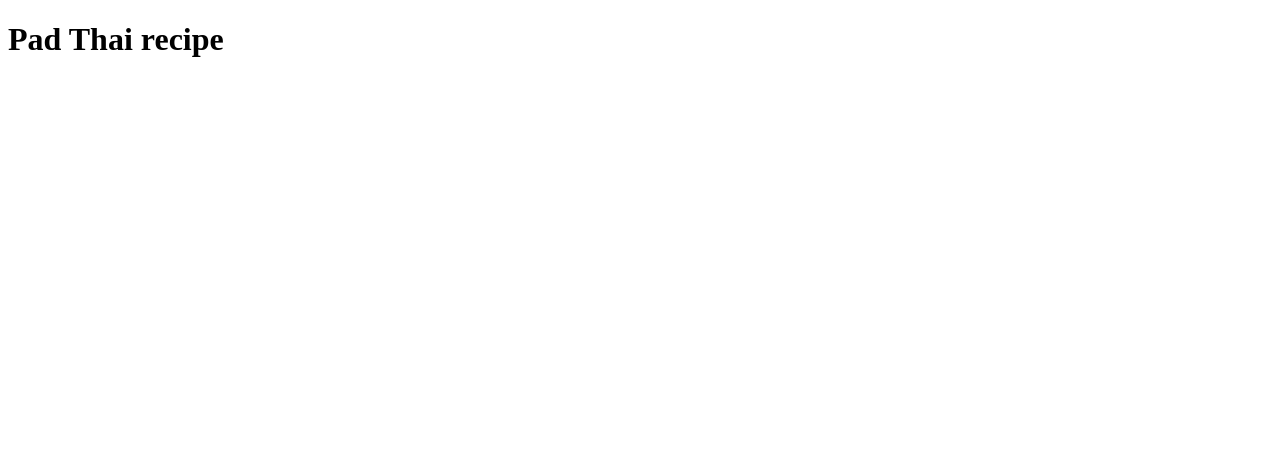
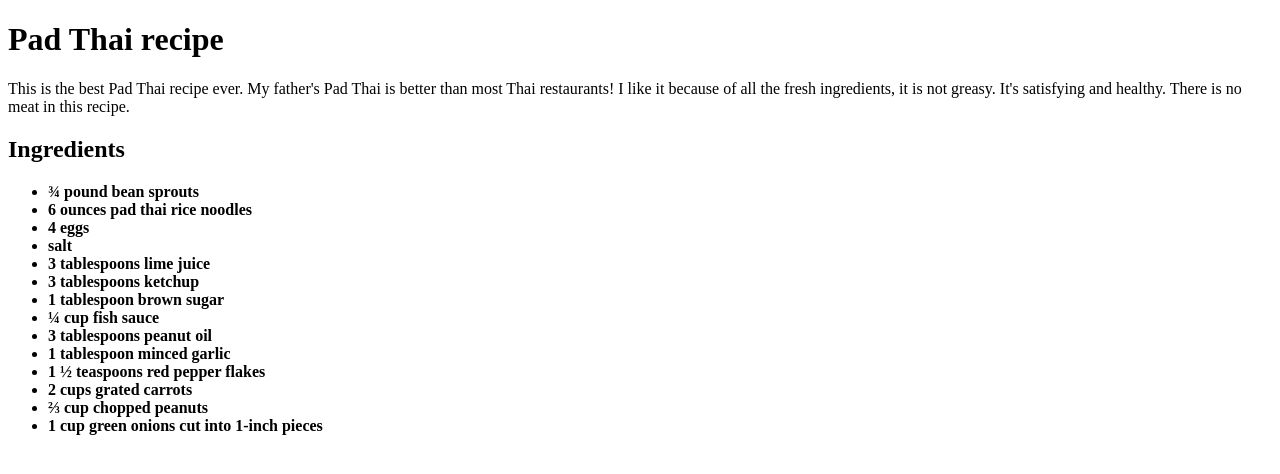
Before and after one commit to neuenmiller/Odin-Recipe, a plain HTML site: page recipes/pad-thai.html in a window 1280 px wide. Drawn offline with Linux system fonts and the light colour scheme.

Commit message:
Finish pad-thai.html

```diff
--- a/recipes/pad-thai.html
+++ b/recipes/pad-thai.html
@@ -7,6 +7,38 @@
 </head>
 <body>
     <h1>Pad Thai recipe</h1>
+    <p>This is the best Pad Thai recipe ever. My father's Pad Thai is better than most Thai restaurants! I like it because of all the fresh ingredients, it is not greasy. It's satisfying and healthy. There is no meat in this recipe.</p>
 
+    <h2>Ingredients</h2>
+    <ul>
+        <li><strong>¾ pound bean sprouts</strong></li>
+
+        <li><strong>6 ounces pad thai rice noodles</strong></li>
+
+        <li><strong>4 eggs</strong></li>
+
+        <li><strong>salt</strong></li>
+
+        <li><strong>3 tablespoons lime juice</strong></li>
+
+        <li><strong>3 tablespoons ketchup</strong></li>
+
+        <li><strong>1 tablespoon brown sugar </strong></li>
+
+        <li><strong>¼ cup fish sauce</strong></li>
+
+        <li><strong>3 tablespoons peanut oil</strong></li>
+
+        <li><strong>1 tablespoon minced garlic</strong></li>
+
+        <li><strong>1 ½ teaspoons red pepper flakes</strong></li>
+
+        <li><strong>2 cups grated carrots</strong></li>
+
+        <li><strong>⅔ cup chopped peanuts</strong></li>
+
+        <li><strong>1 cup green onions cut into 1-inch pieces</strong></li>
+
+    </ul>
 </body>
 </html>
```
